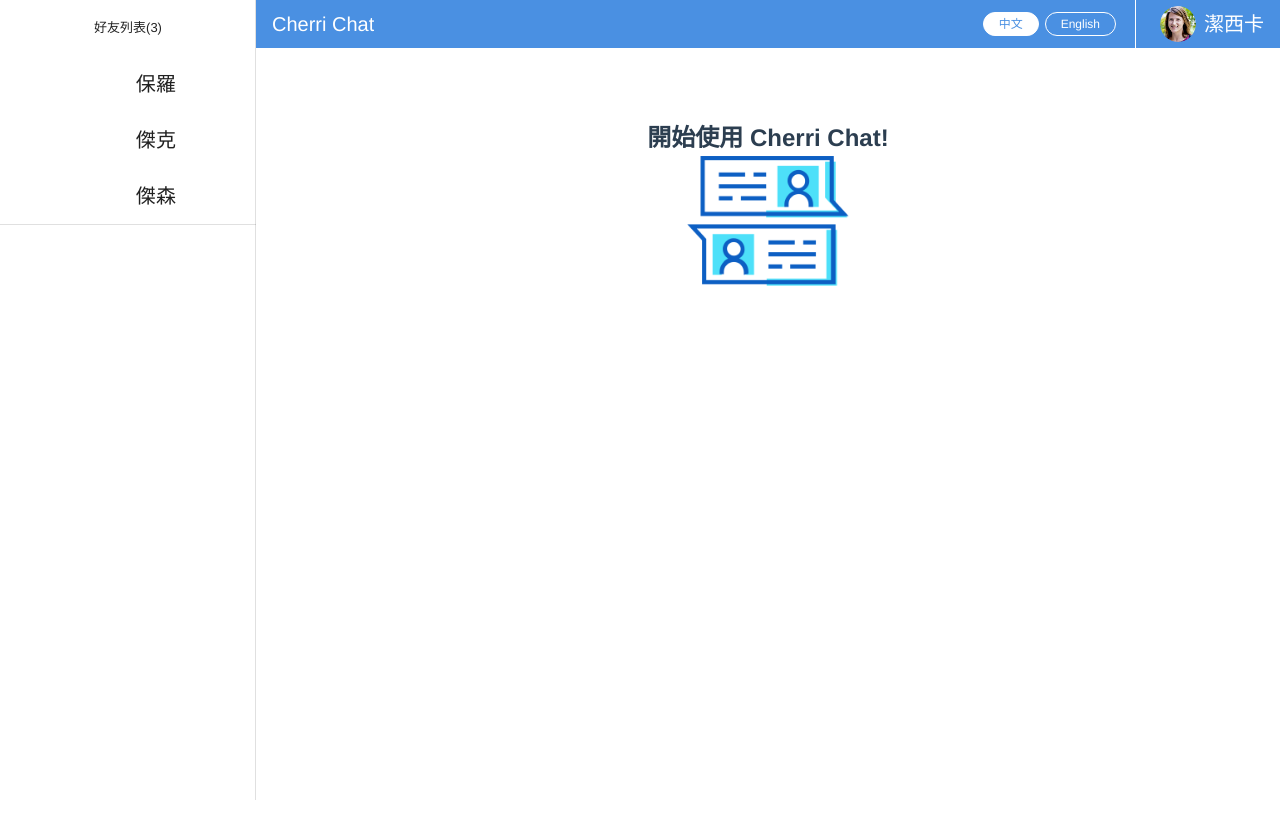
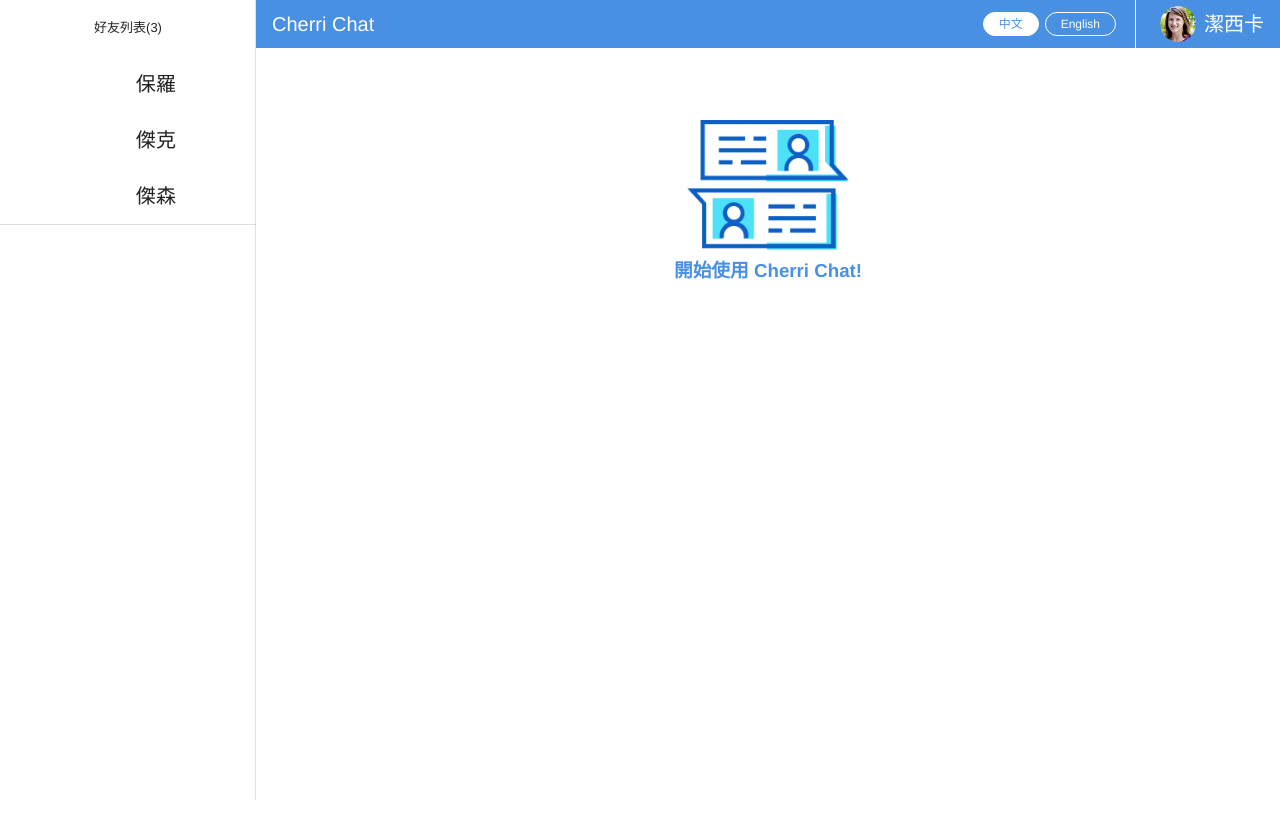
Before and after one commit to furecool/ct, a Vue app: page / in a window 1280 px wide. Shown: the top 838 px of the page. Built offline with nearby package versions, Linux system fonts and the light colour scheme.

Commit message:
home page

```diff
--- a/src/views/HomeView.vue
+++ b/src/views/HomeView.vue
@@ -1,7 +1,7 @@
 <template>
   <div class="home">
-    <h2>開始使用 Cherri Chat!</h2>
     <img src="../../public/img/img_default.png" alt="" height="130">
+    <h3>開始使用 Cherri Chat!</h3>
   </div>
 </template>
 
@@ -15,6 +15,8 @@
     },
   }
 </script>
-<style scoped>
-
+<style>
+h3 {
+  color: #4A90E2;
+}
 </style>
```
